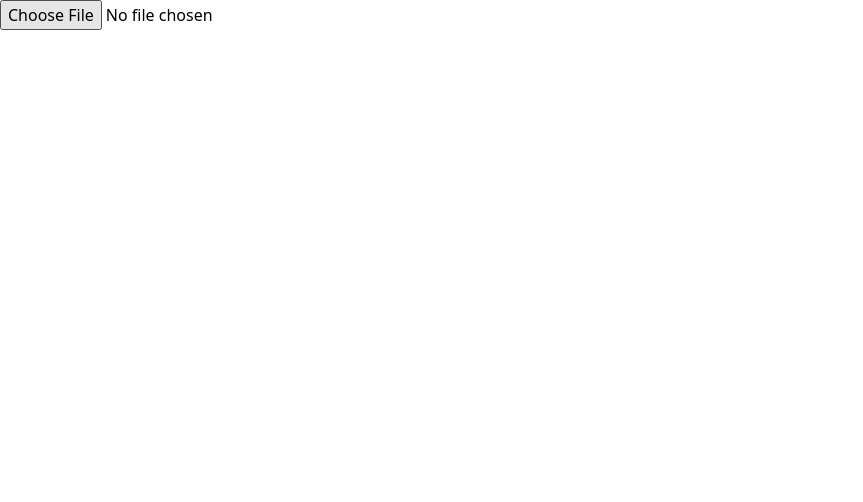
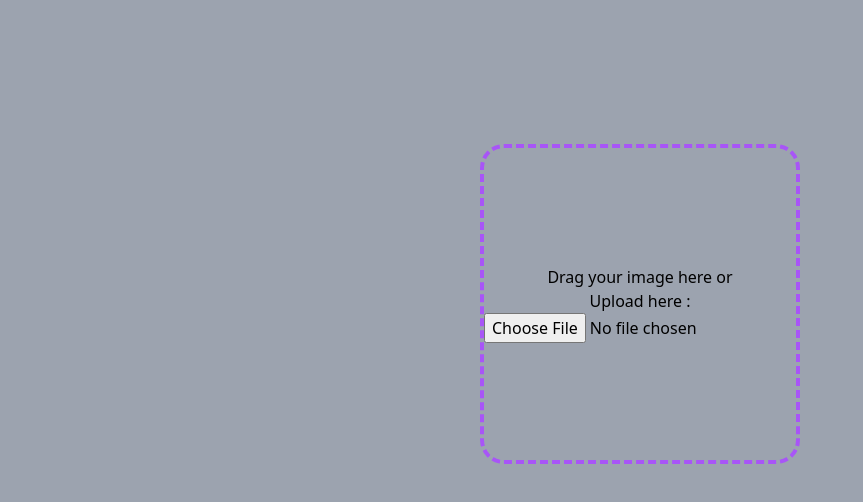
Before and after one commit to maxmynter/diffusion-wars, a Next.js app: page /components/uploadImage in a window 1280 px wide. Shown: the top 502 px of the page, without its empty margins (0-863 px from the left). Built offline with nearby package versions, Linux system fonts and the light colour scheme.

Commit message:
Add Upload Field

```diff
--- a/src/pages/_app.js
+++ b/src/pages/_app.js
@@ -1,9 +1,5 @@
 import "@/styles/globals.css";
 
 export default function App({ Component, pageProps }) {
-  return (
-    <div className="bg-900">
-      <Component {...pageProps} />
-    </div>
-  );
+  return <Component {...pageProps} />;
 }
--- a/src/pages/_document.js
+++ b/src/pages/_document.js
@@ -1,13 +1,13 @@
-import { Html, Head, Main, NextScript } from 'next/document'
+import { Html, Head, Main, NextScript } from "next/document";
 
 export default function Document() {
   return (
     <Html lang="en">
       <Head />
-      <body>
+      <body className=" h-screen  bg-gray-400 p-12">
         <Main />
         <NextScript />
       </body>
     </Html>
-  )
+  );
 }
--- a/src/pages/components/Enter.js
+++ b/src/pages/components/Enter.js
@@ -1,9 +1,10 @@
 const Enter = () => {
   return (
     <div className="content-center">
-      <h1 className="p-10 text-center text-5xl">
-        {"Today's Prompt Challenge"}
+      <h1 className="w-screen p-10 text-center text-5xl">
+        {"Stable Colluseum"}
       </h1>
+      <h3>Veni Vidi Vici Diffusionists</h3>
     </div>
   );
 };
--- a/src/pages/components/uploadImage.js
+++ b/src/pages/components/uploadImage.js
@@ -1,27 +1,80 @@
 import { useState } from "react";
 import Image from "next/image";
 
-const UploadImage = () => {
-  const [image, setImage] = useState(null);
+const DragNDropField = ({ setImage }) => {
+  const [dragging, setDragging] = useState(false);
 
-  const handleUpload = (event) => {
-    setImage(event.target.files[0]);
+  const handleDragging = (event, setDraggingValue) => {
+    event.preventDefault();
+    setDragging(setDraggingValue);
+  };
+
+  const handleDrop = (event) => {
+    event.preventDefault();
+    event.stopPropagation();
+    setDragging(false);
+    if (event.dataTransfer.files && event.dataTransfer.files[0]) {
+      setImage(event.dataTransfer.files[0]);
+    }
   };
 
   return (
-    <>
+    <div
+      onDragEnter={(event) => handleDragging(event, true)}
+      onDragOver={(event) => handleDragging(event, true)}
+      onDragLeave={(event) => handleDragging(event, false)}
+      onDrop={handleDrop}
+      className={`m-12 flex h-80 w-80 items-center rounded-3xl border-4 border-dashed text-center  ${
+        dragging ? "border-sky-500" : "border-purple-500"
+      }`}
+    >
+      <form
+        className="flex h-full w-full items-center justify-center text-center"
+        onSubmit={(e) => e.preventDefault()}
+      >
+        <div>
+          <div className="w-full">
+            <p>Drag your image here or</p>
+          </div>
+          <div className="m-auto ">
+            Upload here :
+            <input
+              className="m-auto items-center text-center"
+              type="file"
+              name="submission"
+              onChange={(event) => {
+                setImage(event.target.files[0]);
+              }}
+            />
+          </div>
+        </div>
+      </form>
+    </div>
+  );
+};
+
+const UploadImage = () => {
+  const [image, setImage] = useState(null);
+  return (
+    <div className="flex h-full w-full justify-center p-12">
       {image && (
+        <div>
+          <div className="overflow-hidden rounded-3xl border-4 border-purple-500">
             <Image
               src={URL.createObjectURL(image)}
               alt="Uploadedd Submission"
               width={500}
               height={500}
             />
+          </div>
+          <div className="flex justify-between">
+            <button onClick={() => setImage(null)}>Cancel</button>
+            <button>Submit</button>
+          </div>
+        </div>
       )}
-      {!image && (
-        <input type="file" name="submission" onChange={handleUpload} />
-      )}
-    </>
+      {!image && <DragNDropField setImage={setImage} />}
+    </div>
   );
 };
 
--- a/tailwind.config.js
+++ b/tailwind.config.js
@@ -3,32 +3,7 @@ module.exports = {
   content: ["./src/**/*.{js,ts,jsx,tsx}"],
   theme: {
     extend: {
-      colors: {
-        primary: {
-          50: "#f8fafc",
-          100: "#f1f5f9",
-          200: "#e2e8f0",
-          300: "#cbd5e1",
-          400: "#94a3b8",
-          500: "#64748b",
-          600: "#475569",
-          700: "#334155",
-          800: "#1e293b",
-          900: "#0f172a",
-        },
-        secondary: {
-          50: "#ecfdf5",
-          100: "#d1fae5",
-          200: "#a7f3d0",
-          300: "#6ee7b7",
-          400: "#34d399",
-          500: "#10b981",
-          600: "#059669",
-          700: "#047857",
-          800: "#065f46",
-          900: "#064e3b",
-        },
-      },
+      colors: {},
     },
   },
   plugins: [],
```
Lines whose indentation alone changed are shown as unchanged.
